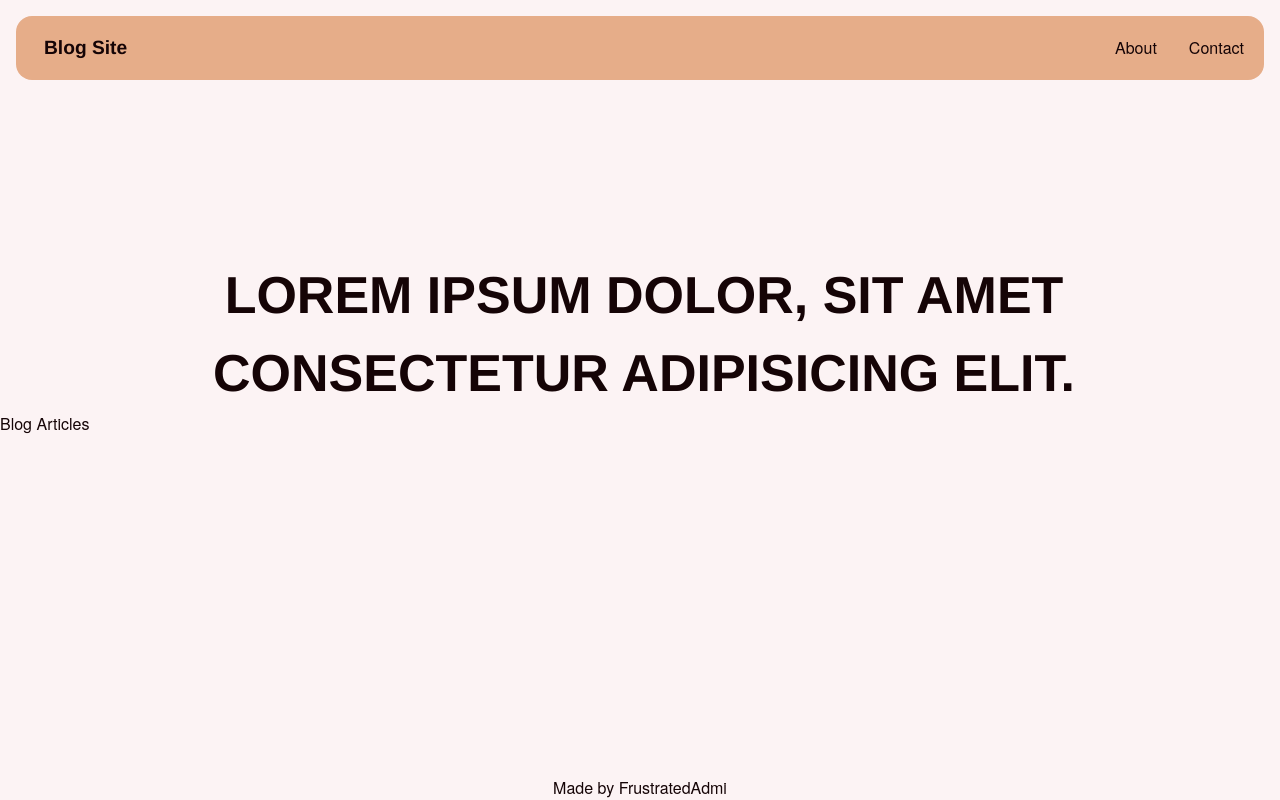
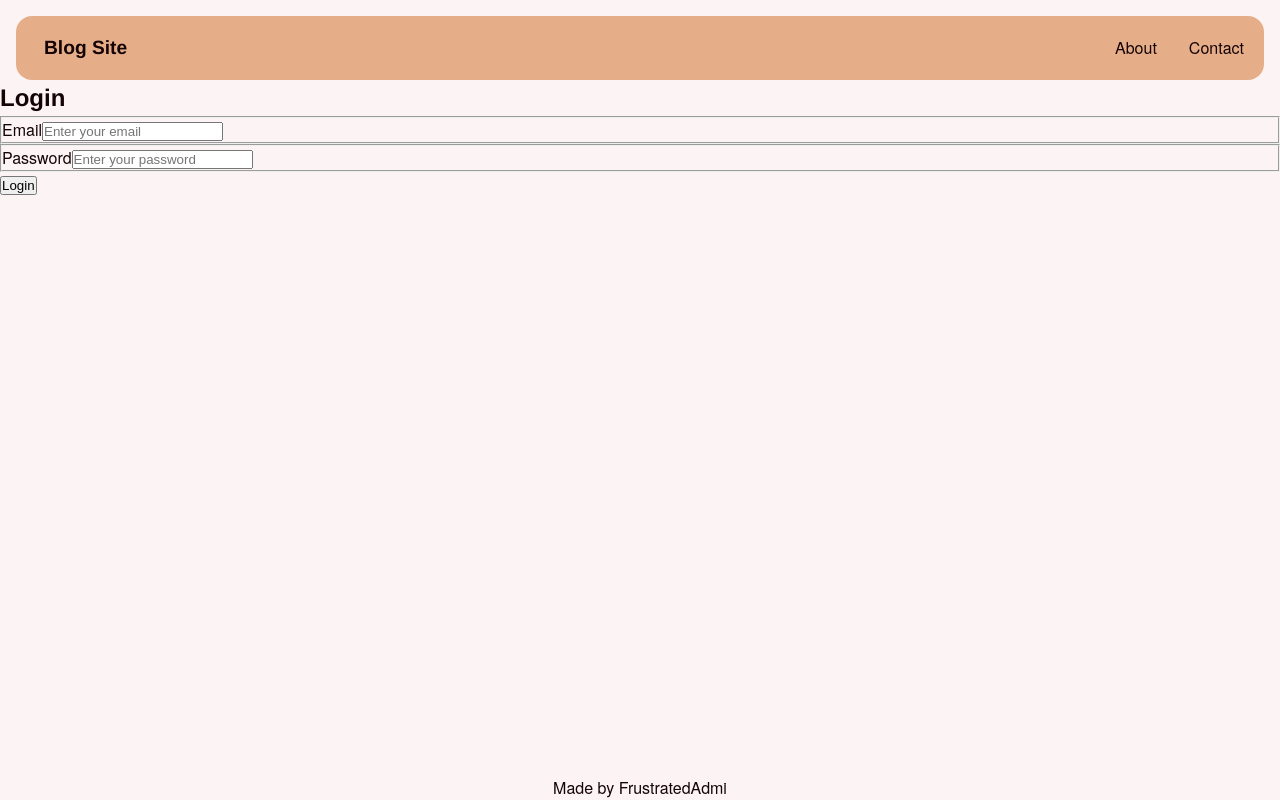
Before and after one commit to frustratedProton/blog-site, a React (Vite) app in the folder frontend-author/: page /login in a window 1280 px wide. Built offline with nearby package versions, Linux system fonts and the light colour scheme; a web font is replaced by a local one.

Commit message:
Frontend changes

```diff
--- a/frontend-author/package.json
+++ b/frontend-author/package.json
@@ -13,6 +13,7 @@
     "axios": "^1.7.9",
     "react": "^19.0.0",
     "react-dom": "^19.0.0",
+    "react-router": "^7.1.5",
     "react-router-dom": "^7.1.5"
   },
   "devDependencies": {
--- a/frontend-author/src/App.jsx
+++ b/frontend-author/src/App.jsx
@@ -1,15 +1,13 @@
-import BlogList from "./components/blogList/BlogList";
-import Footer from "./components/footer/Footer";
-import Header from "./components/header/Header";
-import Hero from "./components/hero/Hero";
+import BlogList from './components/blogList/BlogList';
+import Footer from './components/footer/Footer';
+import Header from './components/header/Header';
+import Hero from './components/hero/Hero';
+import AppRouter from './router/Router';
 
 function App() {
     return (
         <>
-            <Header />
-            <Hero />
-            <Footer />
-            <BlogList />
+            <AppRouter />
         </>
     );
 }
--- /dev/null
+++ b/frontend-author/src/components/BlogPostCard/BlogPostCard.jsx
@@ -0,0 +1,13 @@
+import './BlogPostCard.module.scss';
+
+const BlogPostCard = ({ post }) => {
+    return (
+        <div className="post-card">
+            <h2 className="post-title">{post.title}</h2>
+            <p className="post-body">{post.content}</p>
+            <p className='author-name'>{post.author.username}</p>
+        </div>
+    );
+};
+
+export default BlogPostCard;
--- /dev/null
+++ b/frontend-author/src/components/BlogPostCard/BlogPostCard.module.scss
@@ -0,0 +1,29 @@
+$post-card-padding: 20px;
+$post-card-bg-color: #fff;
+$post-card-border-color: #ddd;
+$post-card-shadow-color: rgba(0, 0, 0, 0.1);
+$post-card-hover-translate: -10px;
+
+.post-card {
+    background-color: $post-card-bg-color;
+    border: 1px solid $post-card-border-color;
+    border-radius: 8px;
+    padding: $post-card-padding;
+    box-shadow: 0 4px 8px $post-card-shadow-color;
+    transition: transform 0.3s ease-in-out;
+
+    &:hover {
+        transform: translateY($post-card-hover-translate);
+    }
+
+    .post-title {
+        font-size: 1.5rem;
+        color: #333;
+        margin-bottom: 10px;
+    }
+
+    .post-body {
+        font-size: 1rem;
+        color: #555;
+    }
+}
--- /dev/null
+++ b/frontend-author/src/components/auth/login/Login.jsx
@@ -0,0 +1,100 @@
+import axios from 'axios';
+import { useState } from 'react';
+import { redirect } from 'react-router';
+
+const Login = () => {
+    const [email, setEmail] = useState('');
+    const [password, setPassword] = useState('');
+    const [error, setError] = useState('');
+    const [loading, setLoading] = useState(false);
+
+    const handleEmailChanges = (e) => {
+        setEmail(e.target.value);
+    };
+
+    const handlePwdChanges = (e) => {
+        setPassword(e.target.value);
+    };
+
+    const handleSubmit = async (e) => {
+        e.preventDefault();
+        setError('');
+
+        if (!email || !password) {
+            setError('Email and Password are required!');
+            return;
+        }
+
+        setLoading(true);
+
+        try {
+            const response = await axios.post(
+                'http://localhost:3001/api/auth/login',
+                {
+                    email,
+                    password,
+                }
+            );
+
+            if (response.data.token) {
+                localStorage.setItem('token', response.data.token);
+                return redirect('/'); // todo: not working correctly
+            } else {
+                setError('Invalid login credentials.');
+            }
+        } catch (error) {
+            console.error('Error logging in:', error);
+            setError('Login failed. Please try again.');
+        } finally {
+            setLoading(false);
+        }
+    };
+
+    return (
+        <main className="login-page">
+            <section className="login-container">
+                <header>
+                    <h1 className="login-title">Login</h1>
+                </header>
+
+                {error && <p className="error-message">{error}</p>}
+
+                <form onSubmit={handleSubmit} aria-labelledby="login-form">
+                    <fieldset className="input-group">
+                        <label htmlFor="email">Email</label>
+                        <input
+                            type="email" // Use type="email" for email input
+                            id="email"
+                            value={email}
+                            onChange={handleEmailChanges}
+                            placeholder="Enter your email"
+                            required
+                        />
+                    </fieldset>
+
+                    <fieldset className="input-group">
+                        <label htmlFor="password">Password</label>
+                        <input
+                            type="password"
+                            id="password"
+                            value={password}
+                            onChange={handlePwdChanges}
+                            placeholder="Enter your password"
+                            required
+                        />
+                    </fieldset>
+
+                    <button
+                        type="submit"
+                        className="login-btn"
+                        disabled={loading}
+                    >
+                        {loading ? 'Logging in...' : 'Login'}
+                    </button>
+                </form>
+            </section>
+        </main>
+    );
+};
+
+export default Login;
--- a/frontend-author/src/components/blogList/BlogList.jsx
+++ b/frontend-author/src/components/blogList/BlogList.jsx
@@ -1,9 +1,58 @@
+import axios from 'axios';
+import { useEffect, useState } from 'react';
+import './blogList.module.scss';
+import BlogPostCard from '../BlogPostCard/BlogPostCard';
 
 const BlogList = () => {
+    const [posts, setPosts] = useState([]);
+    const [error, setError] = useState(null);
+    const [loading, setLoading] = useState(false);
+
+    useEffect(() => {
+        const fetchPosts = async () => {
+            try {
+                const token = localStorage.getItem('token');
+                const response = await axios.get(
+                    'http://localhost:3001/api/post',
+                    {
+                        headers: {
+                            Authorization: `Bearer ${token}`,
+                        },
+                    }
+                );
+                setPosts(response.data);
+            } catch (error) {
+                setError(`Failed to fetch posts, ${error}`);
+            } finally {
+                setLoading(false);
+            }
+        };
+
+        fetchPosts();
+    }, []);
+
+    if (loading) {
+        return <p>Loading...</p>;
+    }
+
+    if (error) {
+        return <p>{error}</p>;
+    }
+
     return (
-        <section>
-            <p>Blog Articles</p>
-        </section>
+        <div>
+            <h1>Blog Posts</h1>
+            {posts.length === 0 ? (
+                <p>No blog posts available.</p>
+            ) : (
+                <div className="post-grid">
+                    {posts.map((post) => (
+                        <BlogPostCard key={post.id} post={post} />
+                    ))}
+                </div>
+            )}
+        </div>
     );
 };
+
 export default BlogList;
--- a/frontend-author/src/components/blogList/blogList.module.scss
+++ b/frontend-author/src/components/blogList/blogList.module.scss
@@ -0,0 +1,9 @@
+$post-grid-gap: 20px;
+$post-grid-min-width: 300px;
+
+.post-grid {
+    display: grid;
+    grid-template-columns: repeat(auto-fill, minmax($post-grid-min-width, 1fr));
+    gap: $post-grid-gap;
+    margin-top: 20px;
+}
--- a/frontend-author/src/main.jsx
+++ b/frontend-author/src/main.jsx
@@ -1,10 +1,13 @@
-import { StrictMode } from 'react'
-import { createRoot } from 'react-dom/client'
-import './index.scss'
-import App from './App.jsx'
+import { StrictMode } from 'react';
+import { createRoot } from 'react-dom/client';
+import { BrowserRouter } from 'react-router';
+import './index.scss';
+import App from './App.jsx';
 
 createRoot(document.getElementById('root')).render(
-  <StrictMode>
-    <App />
-  </StrictMode>,
-)
+    <StrictMode>
+        <BrowserRouter>
+            <App />
+        </BrowserRouter>
+    </StrictMode>
+);
--- /dev/null
+++ b/frontend-author/src/router/Router.jsx
@@ -0,0 +1,29 @@
+import { Routes, Route } from 'react-router';
+import Header from '../components/header/Header';
+import Hero from '../components/hero/Hero';
+import BlogList from '../components/blogList/BlogList';
+import Footer from '../components/footer/Footer';
+import Login from '../components/auth/login/Login';
+
+const AppRouter = () => {
+    return (
+        <>
+            <Header />
+            <Routes>
+                <Route
+                    path="/"
+                    element={
+                        <>
+                            <Hero />
+                            <BlogList />
+                        </>
+                    }
+                />
+                <Route path="login" element={<Login />} />
+            </Routes>
+            <Footer />
+        </>
+    );
+};
+
+export default AppRouter;
```
Also changed, not shown: frontend-author/src/components/BlogContainer/BlogContainer.jsx (deleted, +0 -10 lines), frontend-author/src/components/auth/login/Login.module.scss (added), 1 other file (tests, documents, lock files or other folders).
